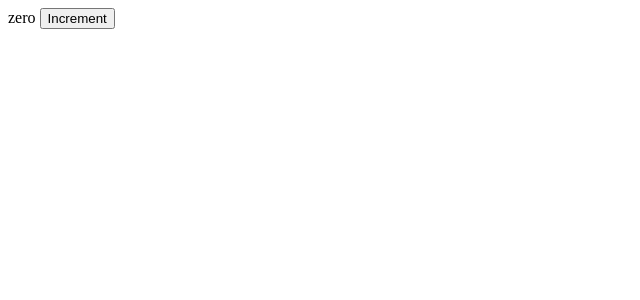
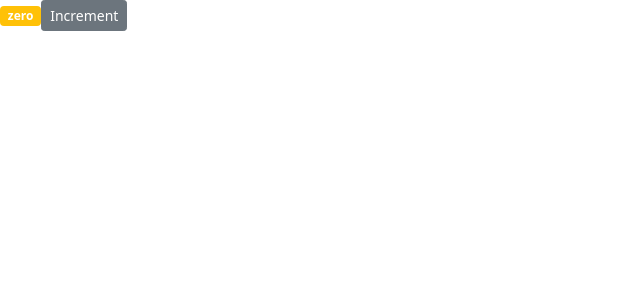
Before and after one commit to trivera777/ReactCounter, a React (Create React App) app: page / in a window 1280 px wide. Shown: the top 300 px of the page, without its empty margins (0-640 px from the left). Built offline with nearby package versions, Linux system fonts and the light colour scheme.

Commit message:
if cart is zero, badge color is yellow, if there are items, badge color updates

```diff
--- a/public/index.html
+++ b/public/index.html
@@ -4,6 +4,12 @@
     <meta charset="utf-8" />
     <meta name="viewport" content="width=device-width, initial-scale=1" />
     <title>React App</title>
+    <link
+  rel="stylesheet"
+  href="https://cdn.jsdelivr.net/npm/bootstrap@5.1.3/dist/css/bootstrap.min.css"
+  integrity="sha384-1BmE4kWBq78iYhFldvKuhfTAU6auU8tT94WrHftjDbrCEXSU1oBoqyl2QvZ6jIW3"
+  crossorigin="anonymous"
+/>
   </head>
   <body>
     <div id="root"></div>
--- a/src/components/counter.jsx
+++ b/src/components/counter.jsx
@@ -1,16 +1,28 @@
 import React, { Component } from "react";
+import { Badge, Button } from 'react-bootstrap';
 
-class Counter extends React.Component {
+class Counter extends Component {
   state = {
-    count: 0,
+    count: 0
   };
+
+
+
   render() {
+    let classes = "";
+    classes += (this.state.count === 0) ? "warning" : "primary";
+
     return (
       <div>
-        <span>{this.formatCount()} </span>
-        <button>Increment</button>
+        <Badge bg={classes} className={classes}>{this.formatCount()} </Badge>
+        <Button variant="secondary" size="sm">Increment</Button>
       </div>
     );
+  }
+
+  getBadgeClasses(){
+    let classes = "badge m-2 badge-";
+    classes += (this.state.count === 0) ? "warning" : "primary";
   }
 
   formatCount(){
--- a/src/index.js
+++ b/src/index.jsx
@@ -1,6 +1,5 @@
 import React from 'react'
 import ReactDOM from 'react-dom'
-import 'react-bootstrap'
 import Counter from './components/counter'
 
 ReactDOM.render(<Counter />, document.getElementById('root'))
```
